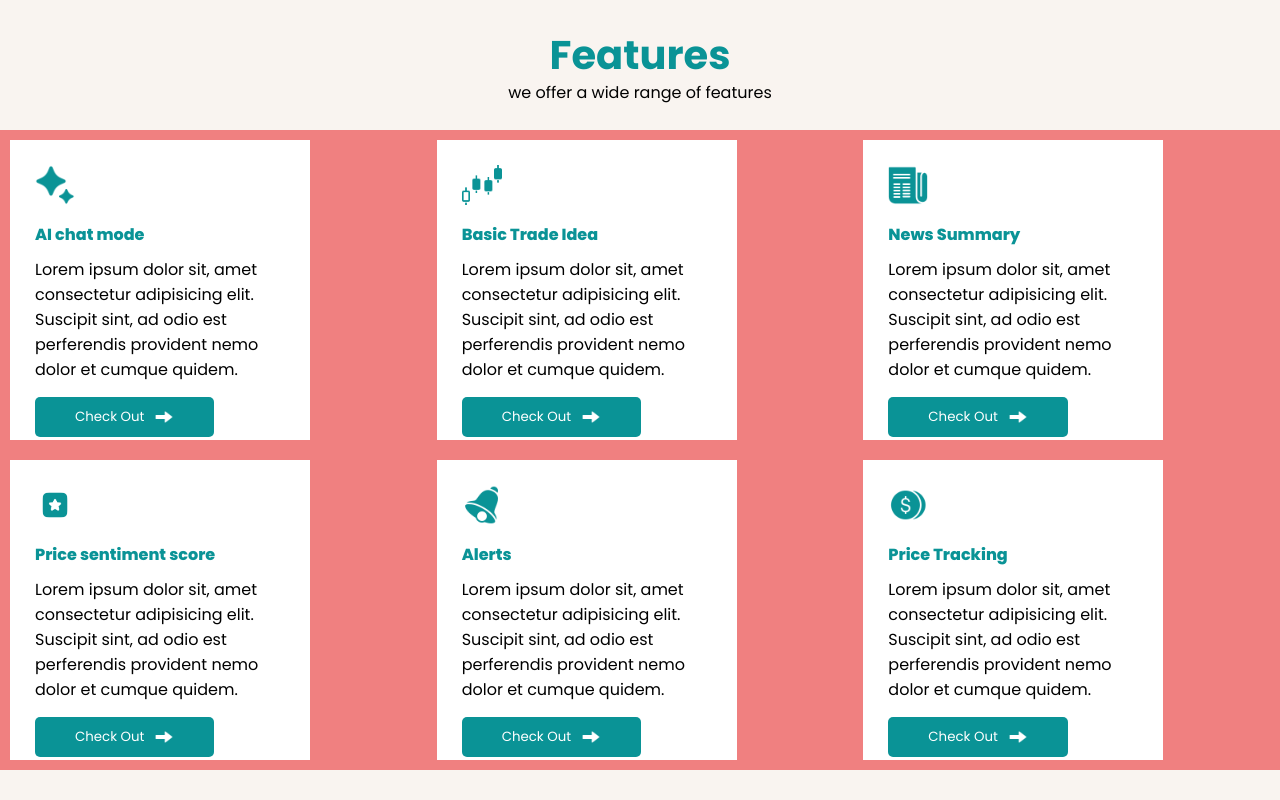
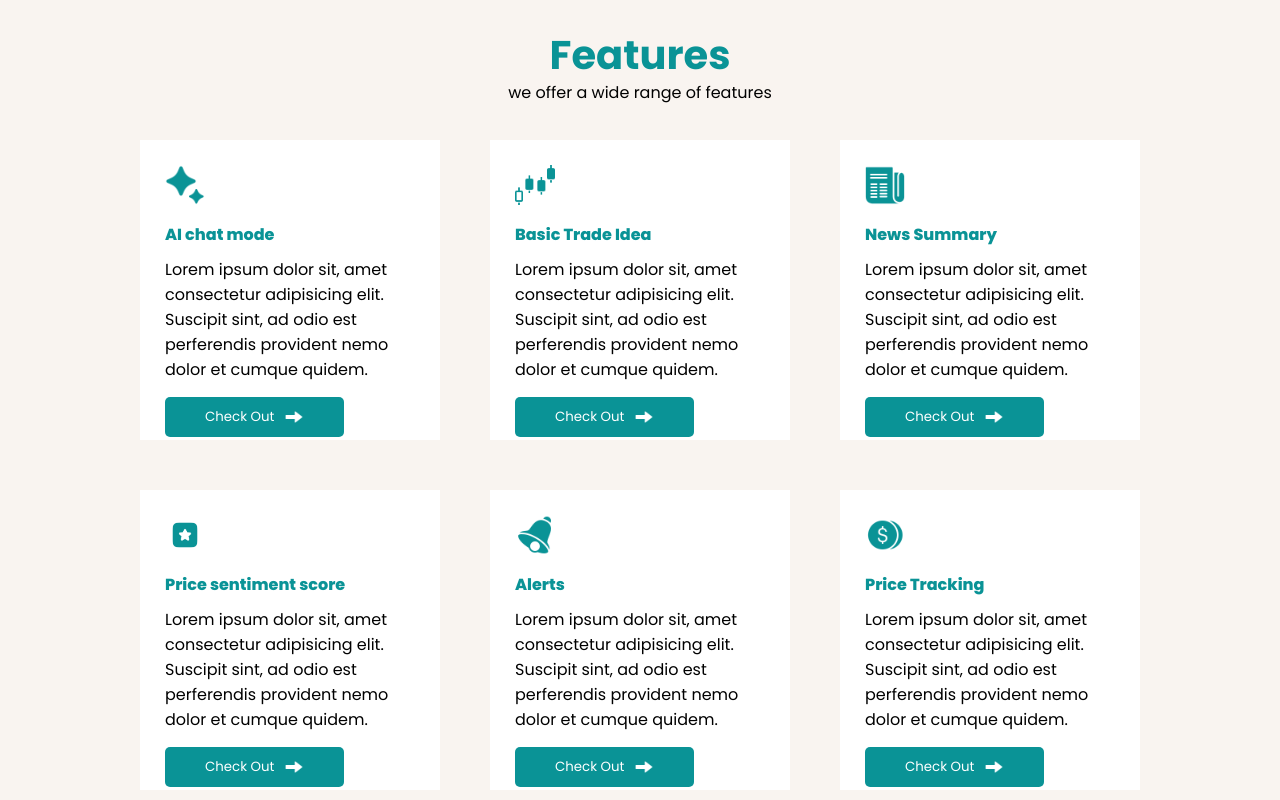
Before and after one commit to 0xAyomide-eth/Block-Intel, a React (Vite) app: page / in a window 1280 px wide. Shown: the part 740-1540 px from the top of the page. Before the commit the page ends 1510 px from the top, so only its background shows below. Built offline with nearby package versions, Linux system fonts and the light colour scheme.

Commit message:
chages made

```diff
--- a/src/components/style.css
+++ b/src/components/style.css
@@ -143,11 +143,13 @@ input::placeholder{
     margin-bottom: 30px;
 }
 
+
 .features-grid{
-    display: grid;
-    grid-template-columns: 1fr 1fr 1fr;
-    background-color: lightcoral;
-
+    display: flex;
+    flex-wrap: wrap;
+    justify-content: center;
+    flex: 1 1 300px;
+    gap: 30px;
 }
 
 .features-grid .box{
@@ -155,8 +157,7 @@ input::placeholder{
     height: 300px;
     background-color: white;
     padding: 25px;
-    margin: 10px;
-
+    margin: 10px ;
 }
 
 .box p{
```
